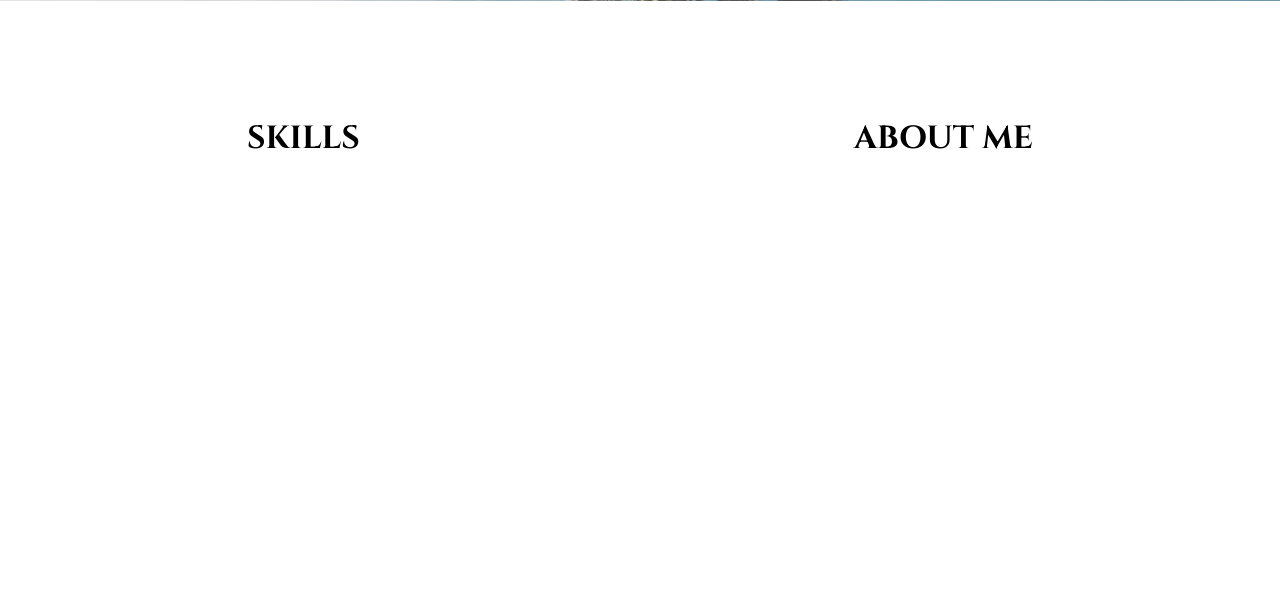
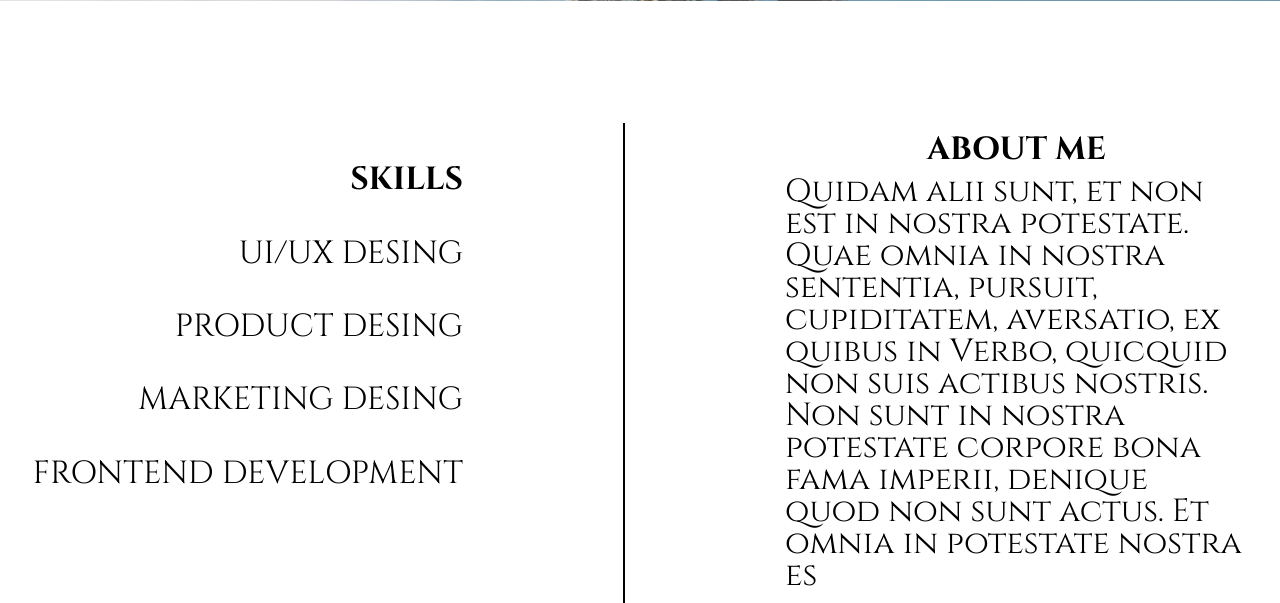
Before and after one commit to atesmen/Portfolio, a PHP site: page / in a window 1280 px wide. Shown: the part 501-1104 px from the top of the page. Before the commit the page ends 650 px from the top, so only its background shows below. Run offline with PHP 8.4, Linux system fonts and the light colour scheme; some web fonts are replaced.

Commit message:
about and skills

```diff
--- a/index.html
+++ b/index.html
@@ -39,10 +39,25 @@
     <section class="about">
         <div class="about-skills">
             <h1>SKILLS</h1>
+            <P>UI/UX DESING</P>
+            <P>PRODUCT DESING</P>
+            <P>MARKETING DESING</P>
+            <P>FRONTEND DEVELOPMENT</P>
         </div>
+        <div class="about-divider"></div>
         <div class="about-me">
             <h1>ABOUT ME</h1>
+            <p>Quidam alii sunt, et non est in nostra potestate.
+                Quae omnia in nostra sententia, pursuit, cupiditatem,
+                aversatio, ex quibus in Verbo, quicquid non suis actibus
+                nostris. Non sunt in nostra potestate corpore bona fama
+                imperii, denique quod non sunt actus.
+                Et omnia in potestate nostra es
+            </p>
         </div>
+    </section>
+    <section class="projects">
+
     </section>
 </body>
 </html>
--- a/style.css
+++ b/style.css
@@ -31,6 +31,13 @@ body {
   display: inline-block;
   border-right: 2px solid #000;
   padding: 0 1rem;
+  -webkit-transition: background-color .5s;
+  transition: background-color .5s;
+}
+
+.header-btn li:hover {
+  background-color: aqua;
+  border-radius: 50%;
 }
 
 .header-btn a {
@@ -81,7 +88,7 @@ body {
   display: -ms-flexbox;
   display: flex;
   width: 100%;
-  height: 5rem;
+  height: 30rem;
   -ms-flex-pack: distribute;
       justify-content: space-around;
   font-size: 32px;
@@ -95,6 +102,15 @@ body {
   -webkit-box-direction: normal;
       -ms-flex-direction: column;
           flex-direction: column;
+  -webkit-box-align: end;
+      -ms-flex-align: end;
+          align-items: flex-end;
+  -webkit-box-pack: space-evenly;
+      -ms-flex-pack: space-evenly;
+          justify-content: space-evenly;
+  width: 50%;
+  padding-right: 10rem;
+  height: 85%;
 }
 
 .about-me {
@@ -105,5 +121,20 @@ body {
   -webkit-box-direction: normal;
       -ms-flex-direction: column;
           flex-direction: column;
+  -webkit-box-pack: space-evenly;
+      -ms-flex-pack: space-evenly;
+          justify-content: space-evenly;
+  width: 50%;
+  height: 100%;
+  padding-left: 10rem;
+  padding-right: 2rem;
+}
+
+.about-me h1 {
+  text-align: center;
+}
+
+.about-divider {
+  border: .5px solid black;
 }
 /*# sourceMappingURL=style.css.map */
--- a/style.scss
+++ b/style.scss
@@ -26,6 +26,11 @@ body {
             display: inline-block;
             border-right: 2px solid #000;
             padding: 0 1rem;
+            transition: background-color .5s;
+            &:hover{
+                background-color: aqua;
+                border-radius: 50%;
+            }
         }
         a {
             text-decoration: none;
@@ -66,15 +71,31 @@ body {
 .about {
     display: flex;
     width: 100%;
-    height: 5rem;
+    height: 30rem;
     justify-content: space-around;
     font-size: 32px;
     &-skills {
         display: flex;
         flex-direction: column;
+        align-items: flex-end;
+        justify-content: space-evenly;
+        width: 50%;
+        padding-right: 10rem;
+        height: 85%;
     }
     &-me {
         display: flex;
         flex-direction: column;
+        justify-content: space-evenly;
+        width: 50%;
+        height: 100%;
+        padding-left: 10rem;
+        padding-right: 2rem;
+        h1 {
+            text-align: center;
+        }
+    }
+    &-divider {
+        border: .5px solid black;
     }
 }
```
Also changed, not shown: 1 other file.
